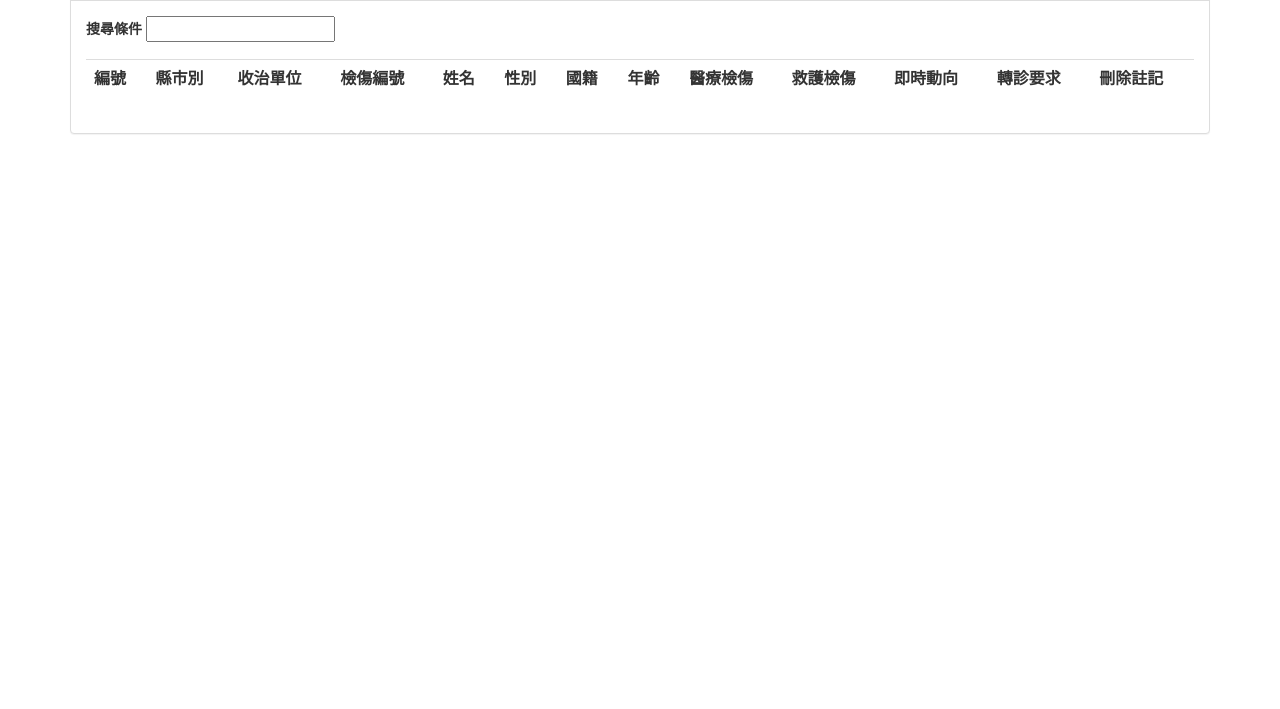
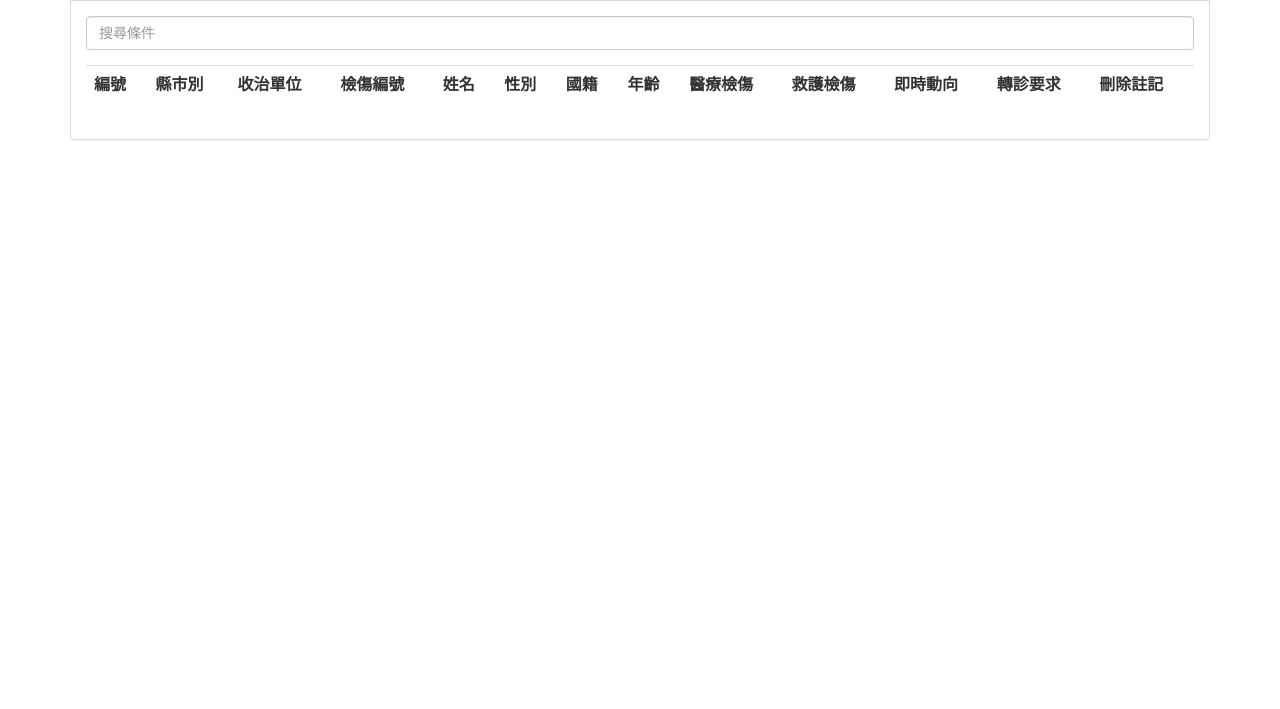
Before and after one commit to koshuang/wounded_search, a plain HTML site: page index.html in a window 1280 px wide. Shown: the part 91-800 px from the top of the page. Drawn offline with nearby package versions, Linux system fonts and the light colour scheme; some packages are replaced by stand-ins of ours; no server answers.

Commit message:
add placeholder

```diff
--- a/index.html
+++ b/index.html
@@ -17,8 +17,7 @@
 
       <div class="panel-body">
         <div class="form-group">
-          <label for="searchText">搜尋條件</label>
-          <input id="searchText" type="text" name="searchText" ng-model="vm.searchText">
+          <input id="searchText" class="form-control" type="text" name="searchText" ng-model="vm.searchText" placeholder="搜尋條件">
         </div>
 
         <table class="table">
```
